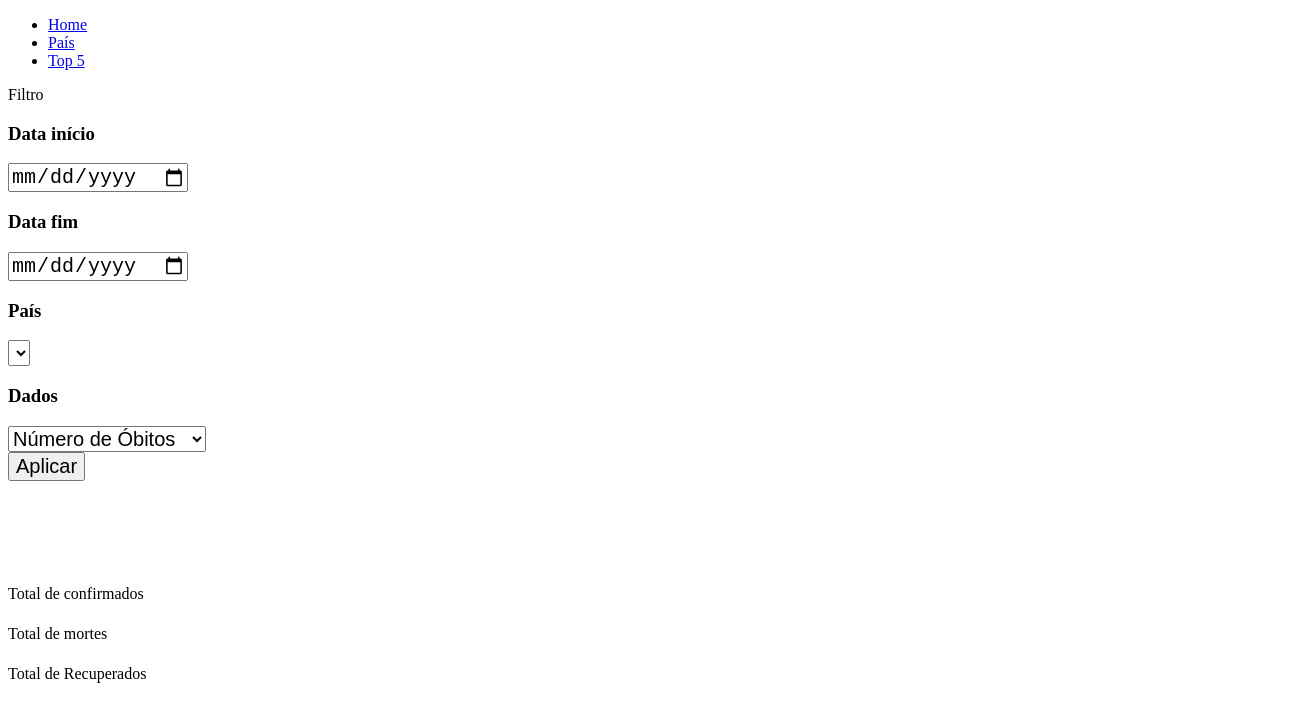
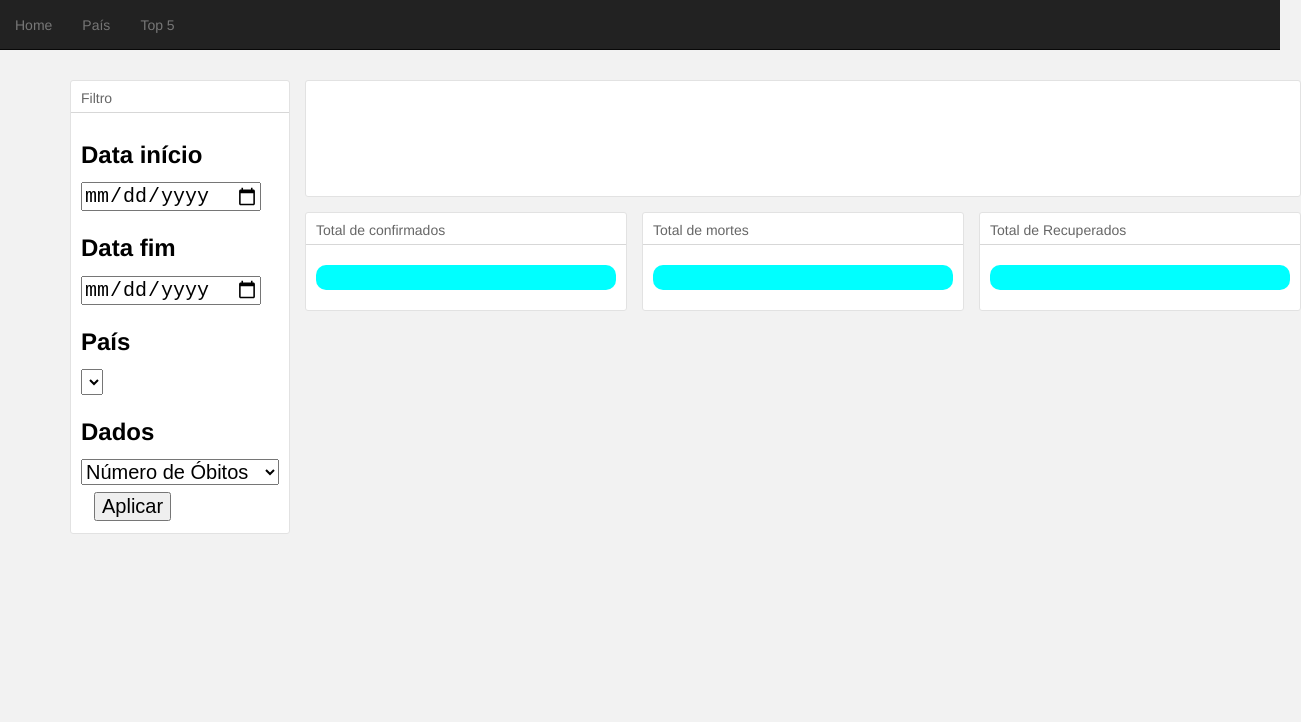
Before and after one commit to matheusPereiraKrumm/IGTI_React_1.2, a plain HTML site: page country.html in a window 1280 px wide. Shown: the whole page, 1301 px wide, since content can reach past the window. Drawn offline with nearby package versions, Linux system fonts and the light colour scheme; the site is published under a folder, as on GitHub Pages, so addresses that start at the root find nothing.

Commit message:
GitHub Pages

```diff
--- a/country.html
+++ b/country.html
@@ -15,7 +15,7 @@
     <link
       rel="stylesheet"
       type="text/css"
-      href="../../assets/css/keen-dashboards.css"
+      href="./assets/css/keen-dashboards.css"
     />
   </head>
 
@@ -24,8 +24,8 @@
       <div class="navbar navbar-inverse navbar-fixed-top" role="navigation">
         <div class="navbar-collapse">
           <ul class="navbar-nav nav main-nav">
-            <li><a href="../index.html">Home</a></li>
-            <li><a href="../country.html">País</a></li>
+            <li><a href="./index.html">Home</a></li>
+            <li><a href="./country.html">País</a></li>
             <li><a href="#">Top 5</a></li>
           </ul>
         </div>
@@ -116,6 +116,6 @@
     </div>
 
     <!-- Project Analytics -->
-    <script src="/assets/js/country.js"></script>
+    <script src="./assets/js/country.js"></script>
   </body>
 </html>
```
Also changed, not shown: index.html (+4 -4 lines).
